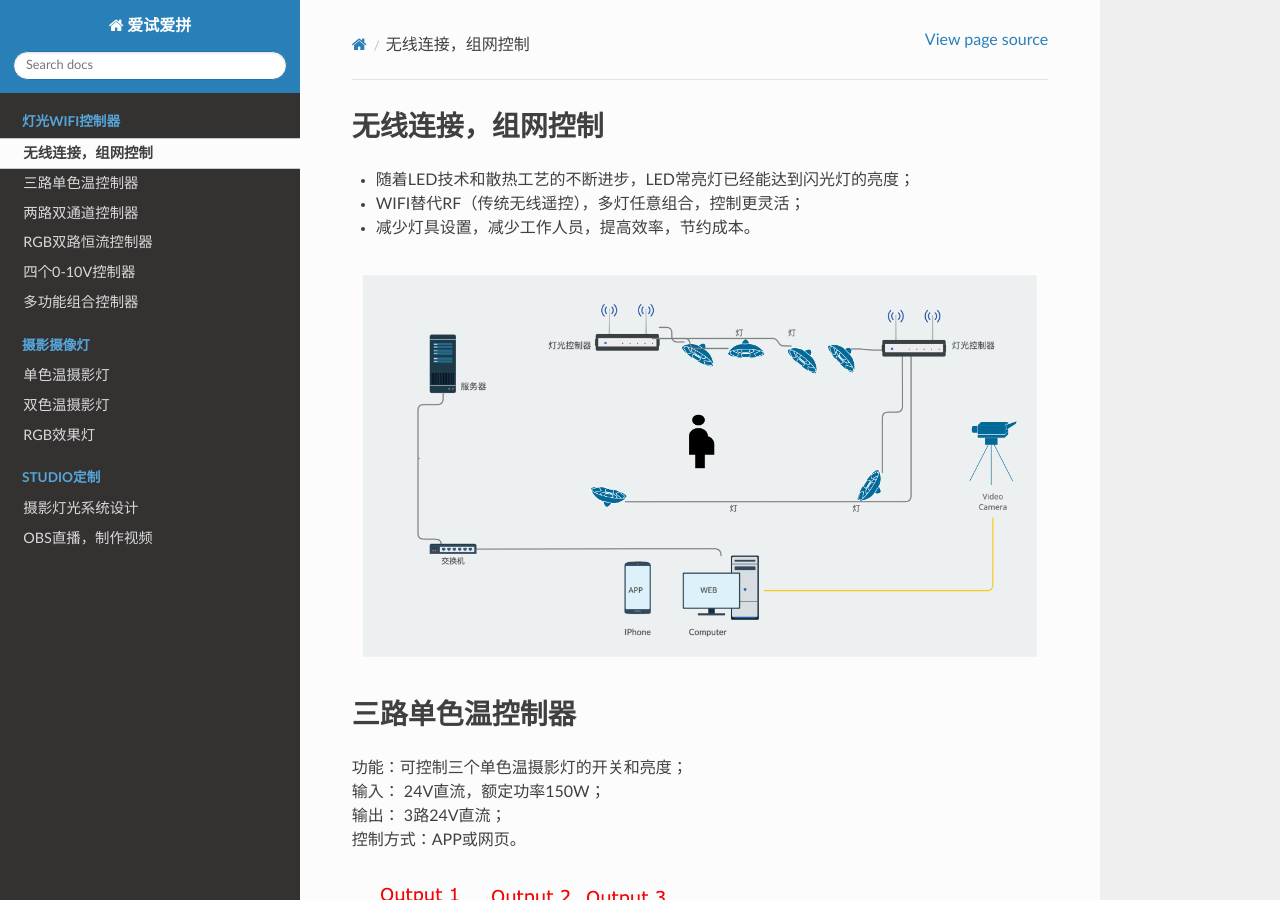
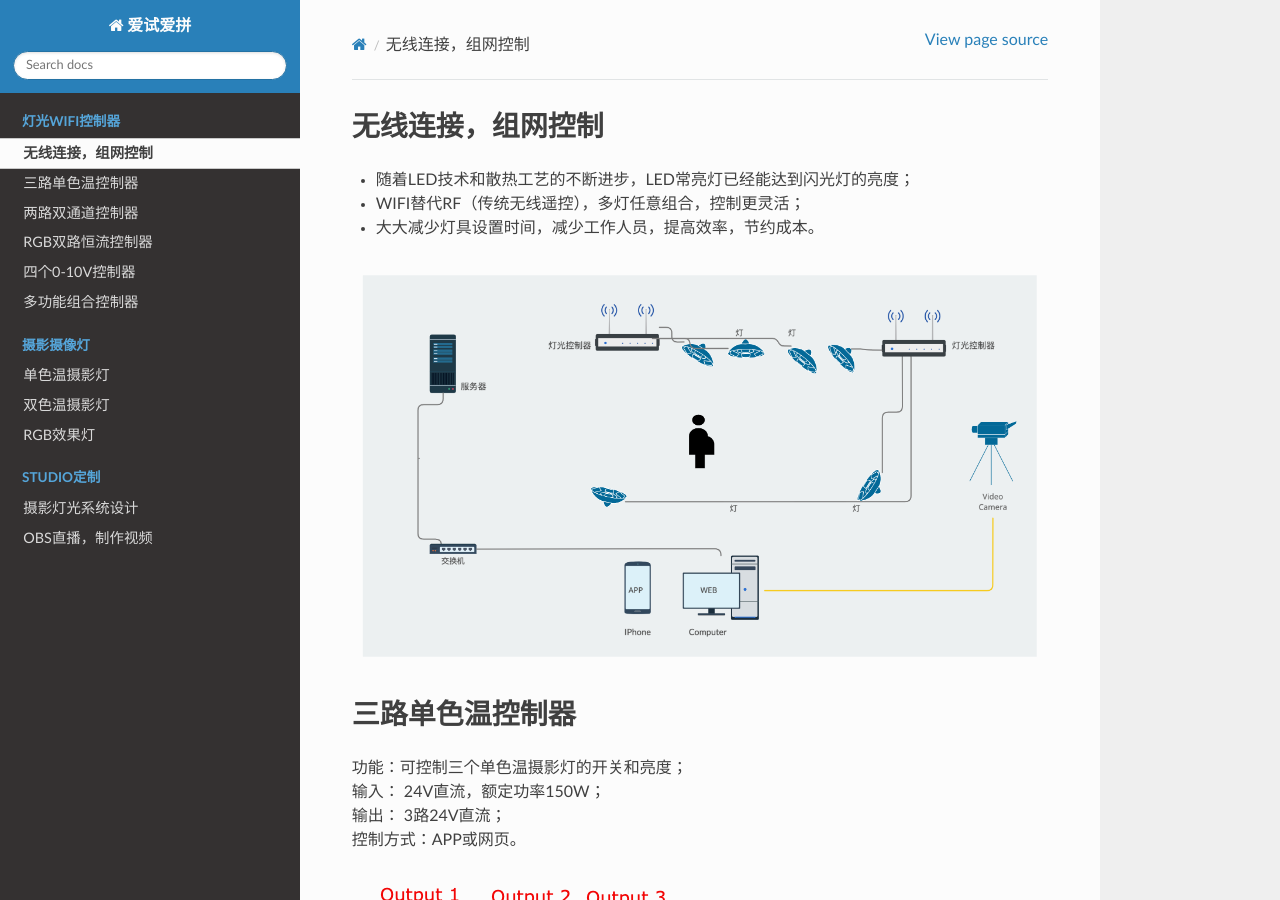
Before and after one commit to paultang/abapweb, a Sphinx documentation site: the page built from source/controler.rst, in a window 1280 px wide and 900 px high. Built offline with Sphinx 7.4.7 and the Read the Docs theme 2.0.0, drawn with Linux system fonts in a browser that asks for light colours.

Commit message:
Update controler.rst

```diff
--- a/source/controler.rst
+++ b/source/controler.rst
@@ -2,7 +2,7 @@
 ---------------
 * 随着LED技术和散热工艺的不断进步，LED常亮灯已经能达到闪光灯的亮度；
 * WIFI替代RF（传统无线遥控），多灯任意组合，控制更灵活；
-* 减少灯具设置，减少工作人员，提高效率，节约成本。
+* 大大减少灯具设置时间，减少工作人员，提高效率，节约成本。
 
 .. image:: /image/photography.png
 
```
